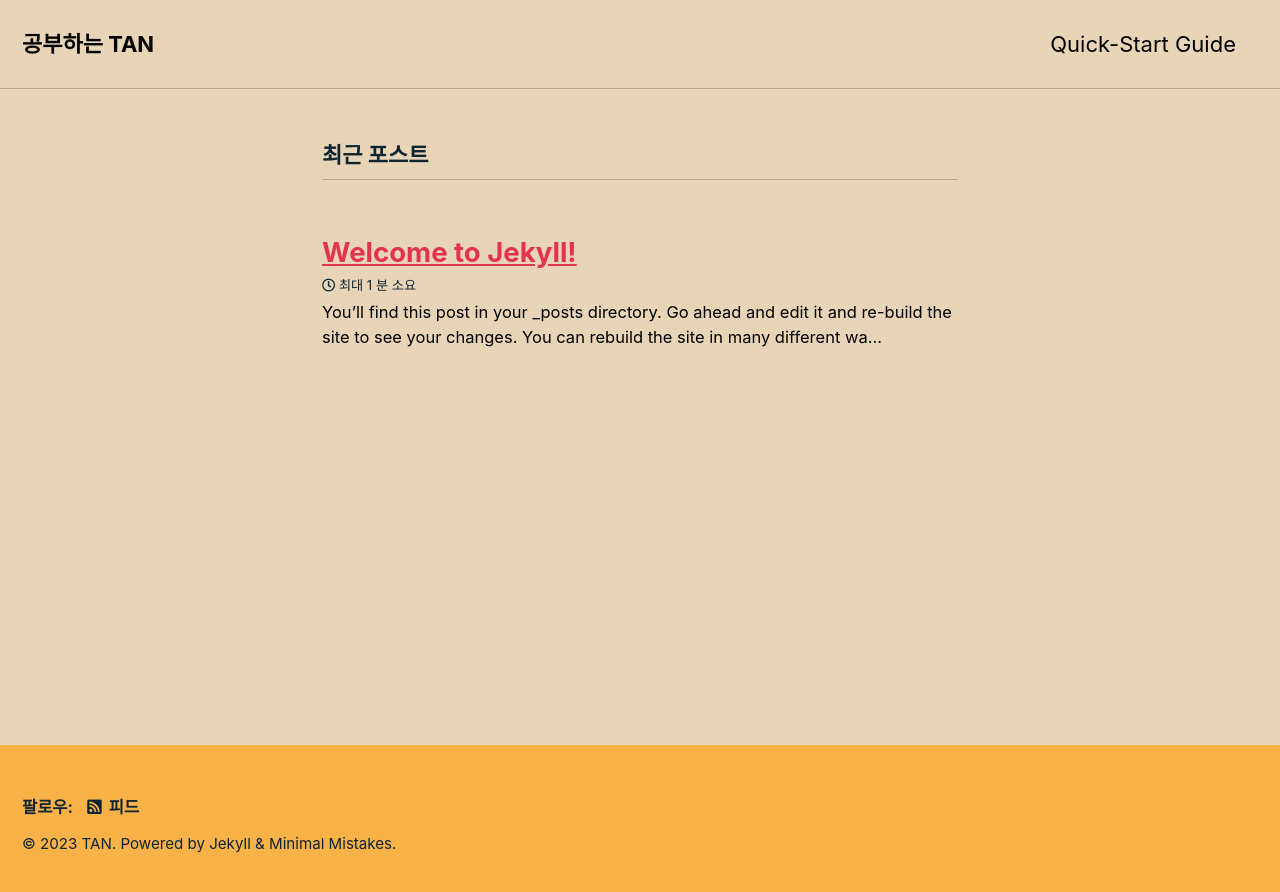
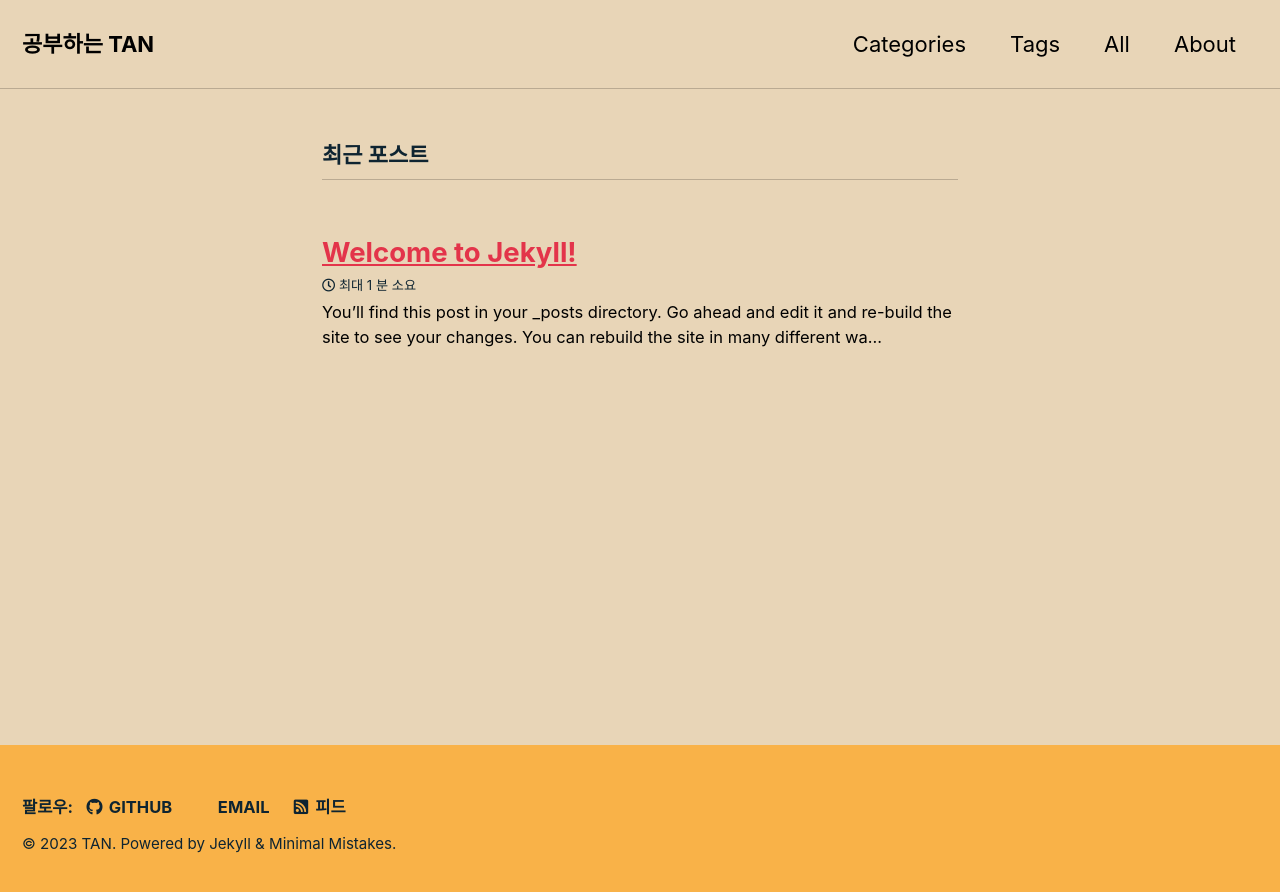
Before and after one commit to TaniTail/tanitail.github.io, a Jekyll site: the page built from index.markdown, in a window 1280 px wide. Shown: the top 892 px of the page. Built offline with Jekyll 4.4.1, drawn with Linux system fonts in a browser that asks for light colours; cached includes are drawn as plain includes; the list of posts is cut into pages by our own code.

Commit message:
2023-01-06

```diff
--- a/_config.yml
+++ b/_config.yml
@@ -107,15 +107,15 @@ author:
   name             : "TAN"
   avatar           : "/assets/images/home_rabbit.png" # path of avatar image, e.g.
   bio              : "언제나 배우고 있습니다."
-  location         : "Busan, Korea"
+  location         : "Busan, Republic of Korea"
   email            :
   links:
     - label: "Email"
       icon: "fas fa-fw fa-envelope-square"
-      # url: "tanitanitan44@gmail.com"
+      url: "tanitanitan44@gmail.com"
     - label: "Website"
       icon: "fas fa-fw fa-link"
-      # url: "https://tanitail.github.io/"
+      url: "https://tanitail.github.io/"
     - label: #"Twitter"
       icon: #"fab fa-fw fa-twitter-square"
       # url: "https://twitter.com/"
@@ -124,7 +124,7 @@ author:
       # url: "https://facebook.com/"
     - label: "GitHub"
       icon: "fab fa-fw fa-github"
-      # url: "https://github.com/TaniTail"
+      url: "https://github.com/TaniTail"
     - label: #"Instagram"
       icon: #"fab fa-fw fa-instagram"
       # url: "https://instagram.com/"
@@ -140,16 +140,16 @@ footer:
       # url:
     - label: "GitHub"
       icon: "fab fa-fw fa-github"
-      # url:
+      url: "https://github.com/TaniTail"
     - label: "GitLab"
       icon: "fab fa-fw fa-gitlab"
       # url:
     - label: "Bitbucket"
       icon: "fab fa-fw fa-bitbucket"
       # url:
-    - label: "Instagram"
-      icon: "fab fa-fw fa-instagram"
-      # url:
+    - label: "Email"
+      icon: "fab fa-fw fa-envelope-square"
+      url: mailto:tanitanitan44@gmail.com
 
 
 # Reading Files
--- a/_data/navigation.yml
+++ b/_data/navigation.yml
@@ -1,7 +1,13 @@
 # main links
 main:
-  - title: "Quick-Start Guide"
-    url: https://mmistakes.github.io/minimal-mistakes/docs/quick-start-guide/
+  - title: "Categories"
+    url: /categories/
+  - title: "Tags"
+    url: /tags/
+  - title: "All"
+    url: /posts/
+  - title: "About"
+    url: /about/
   # - title: "About"
   #   url: https://mmistakes.github.io/minimal-mistakes/about/
   # - title: "Sample Posts"
```
